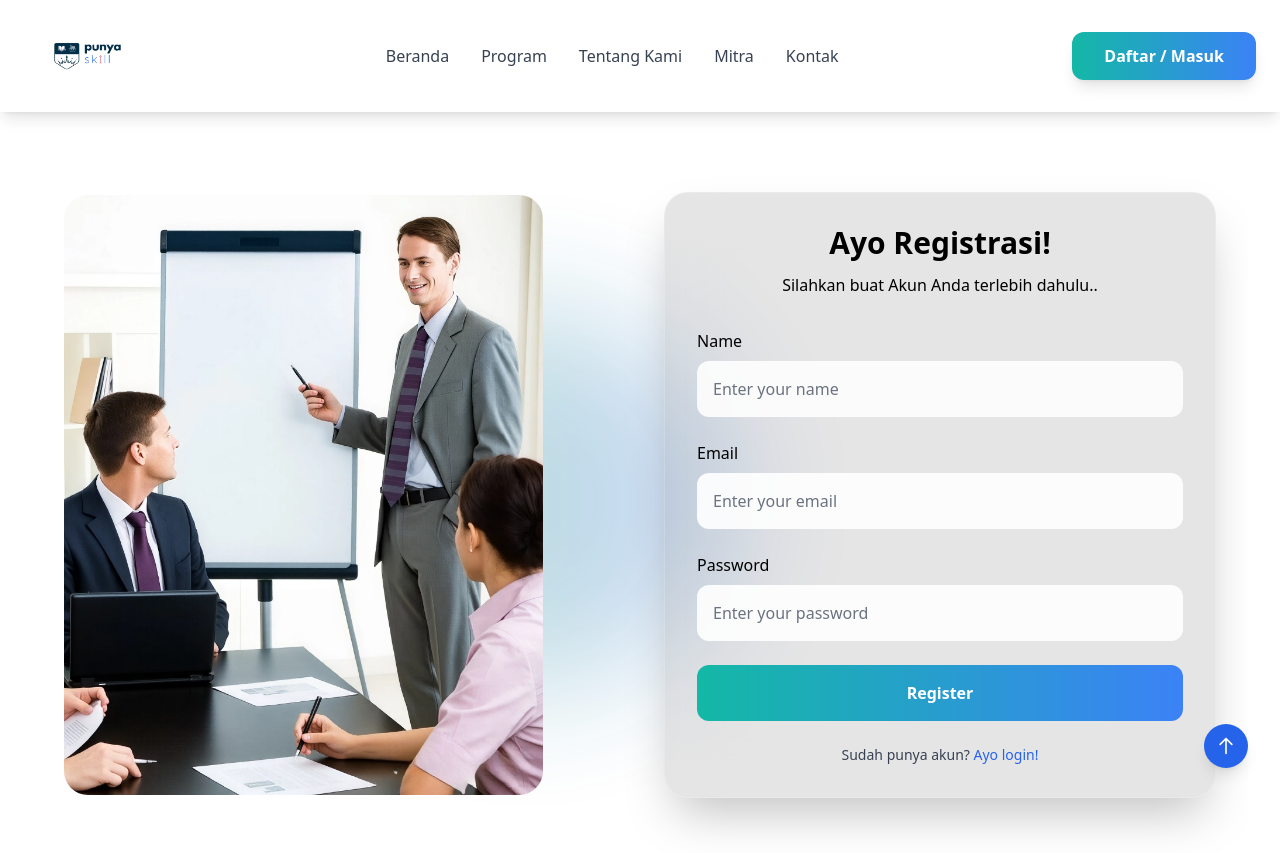
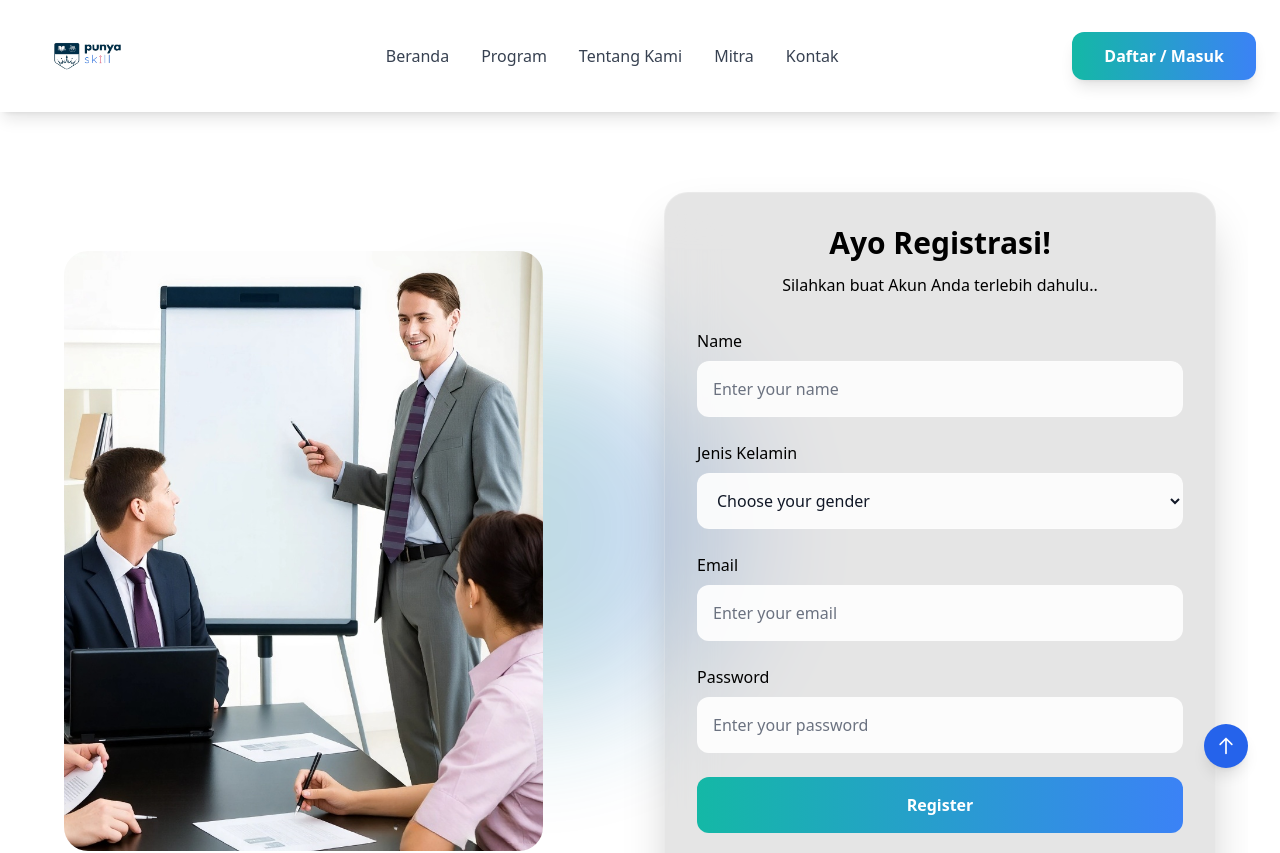
Before and after one commit to oktapianir/PSA-WEB, a React (Vite) app in the folder Client/: page /register in a window 1280 px wide. Shown: the top 853 px of the page. Built offline with nearby package versions, Linux system fonts and the light colour scheme.

Commit message:
add new data for jenis_kelamin, change method handlesubmit, add import fot usenavigte for after register

```diff
--- a/Client/src/pages/Register.jsx
+++ b/Client/src/pages/Register.jsx
@@ -1,9 +1,14 @@
 import React, { useState } from "react";
 import ImgPro from "../assets/imgproo.png";
-import { Link } from "react-router-dom"; // gunakan ini kalau pakai react-router
+import { Link } from "react-router-dom";
+import axios from "axios";
+import { useNavigate } from "react-router-dom";
 
 export default function Register() {
+  const navigate = useNavigate();
   const [formData, setFormData] = useState({
+    name: "",
+    jenis_kelamin: "",
     email: "",
     password: "",
   });
@@ -24,12 +29,25 @@ export default function Register() {
     setIsSubmitting(true);
 
     try {
-      // simulasi API call
-      await new Promise((resolve) => setTimeout(resolve, 1000));
+      const response = await axios.post(
+        "http://localhost:5000/api/auth/register",
+        formData
+      );
+      console.log("✅ Berhasil daftar:", response.data);
+
       setSubmitStatus("success");
-      setFormData({ email: "", password: "" });
+      setFormData({ name: "", jenis_kelamin:"", email: "", password: "" });
+
+       //Simpan data user ke localStorage
+    // localStorage.setItem("user", JSON.stringify(response.data.user));
+
+      setTimeout(()=> {
+        navigate("/dashboard-user");
+      },1200);
+
       setTimeout(() => setSubmitStatus(""), 3000);
     } catch (error) {
+      console.error("❌ Gagal daftar:", error.response?.data || error.message);
       setSubmitStatus("error");
       setTimeout(() => setSubmitStatus(""), 3000);
     } finally {
@@ -87,6 +105,27 @@ export default function Register() {
                         required
                       />
                     </div>
+                    <div className="space-y-2">
+                      <label
+                        htmlFor="jenis_kelamin"
+                        className="block text-black font-medium text-sm lg:text-base"
+                      >
+                        Jenis Kelamin
+                      </label>
+                      <select
+                        id="jenis_kelamin"
+                        name="jenis_kelamin"
+                        value={formData.jenis_kelamin}
+                        onChange={handleInputChange}
+                        className="w-full px-4 py-4 bg-white/90 backdrop-blur-sm rounded-xl border-0 text-gray-900 focus:ring-4 focus:ring-teal-400/50 focus:outline-none transition-all duration-300 text-sm lg:text-base"
+                        required
+                      >
+                        <option value="">Choose your gender</option>
+                        <option value="Laki-laki">Laki-laki</option>
+                        <option value="Perempuan">Perempuan</option>
+                      </select>
+                    </div>
+
                     {/* Email */}
                     <div className="space-y-2">
                       <label
```
